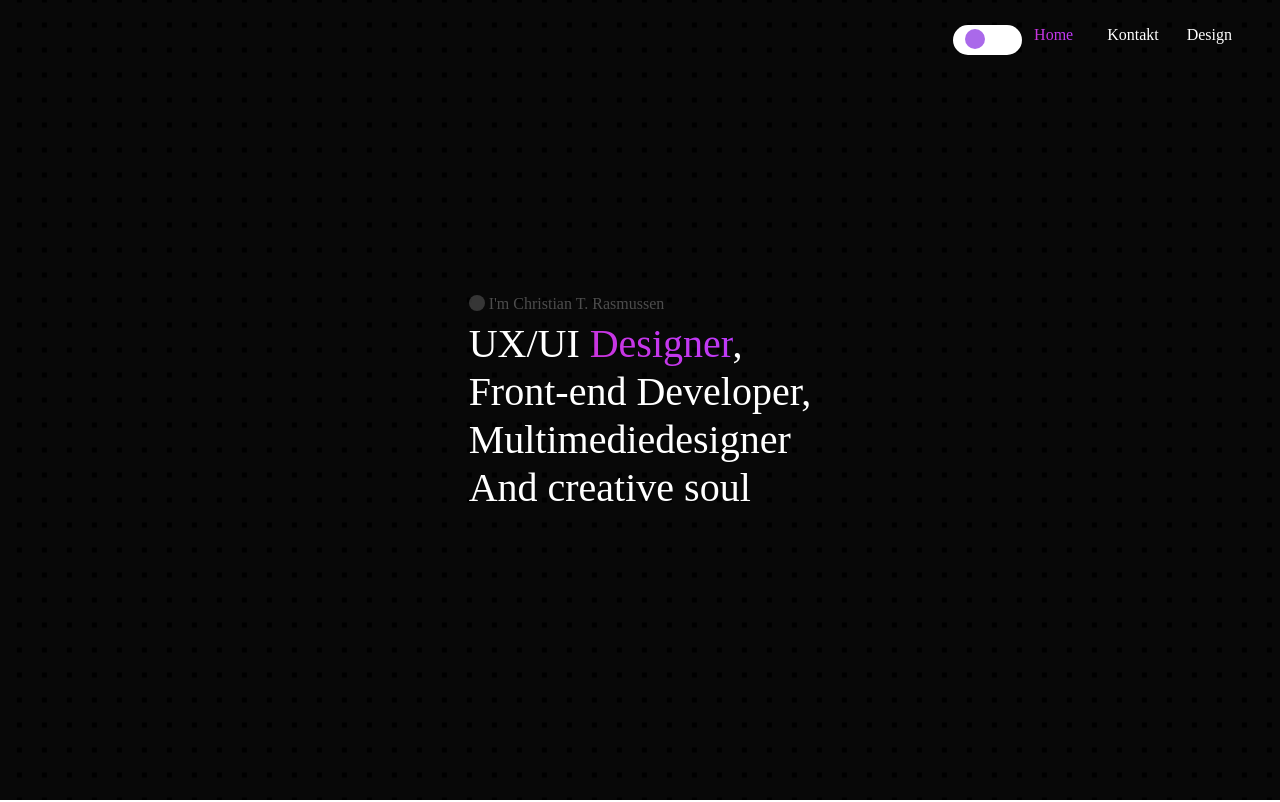
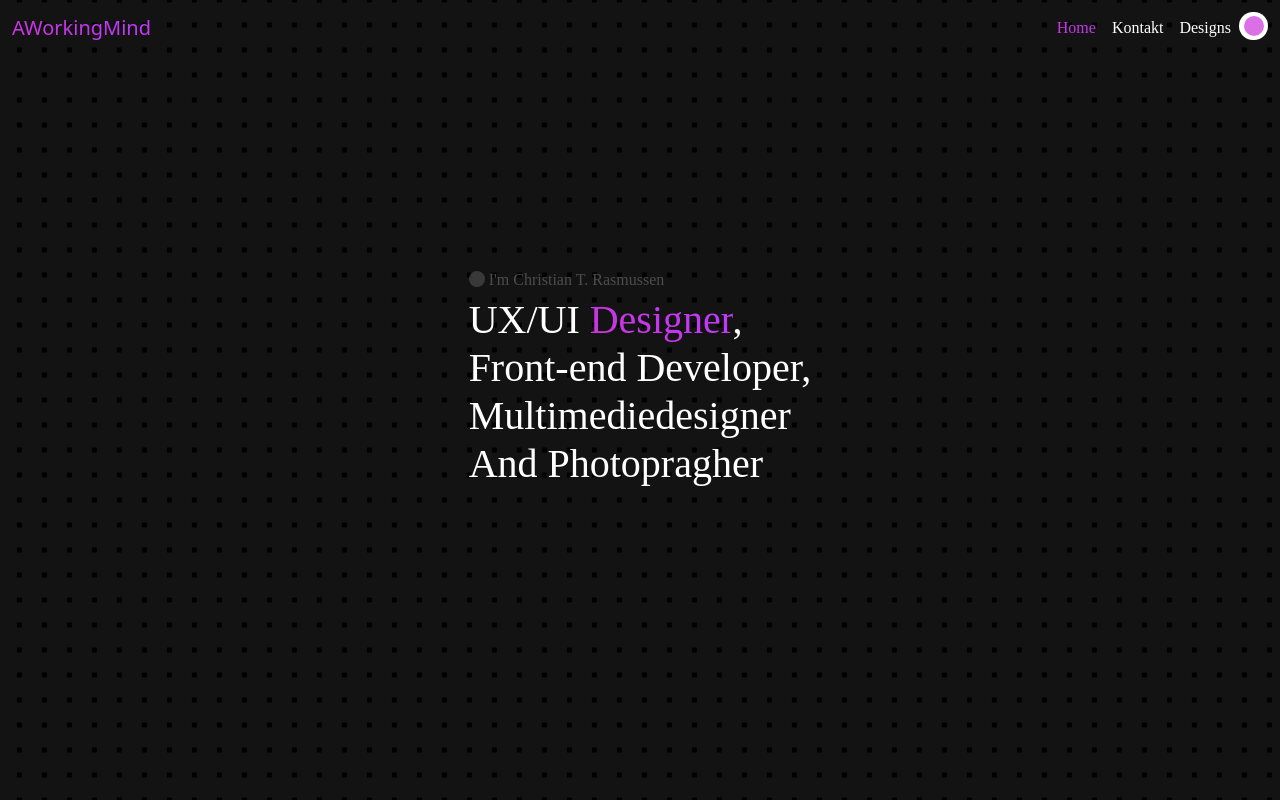
Before and after one commit to AWorkingMind/Portfolio-try, a website: page index.html in a window 1280 px wide. Shown: the top 802 px of the page. Drawn offline with nearby package versions, Linux system fonts and the light colour scheme; files that its build step writes are made by us from their sources.

Commit message:
Commit 1.0.0 Navigation done + Dark-mode

```diff
--- a/css/styles.scss
+++ b/css/styles.scss
@@ -19,10 +19,13 @@ $theme-colors: map-merge($theme-colors, $custom-colors);
 // 5. Du kan lave styling her...
 
 .navbar{
-	height: 10vh;
+
+}
+.navbar-b{
+	border: none;
 }
 .header{
-	background-color: rgba(0, 0, 0, 0.97);
+	background-color: rgba(12, 12, 12, 0.97);
 	height: 100vh;
 	background-position: right 600rem;
 	background-size: 25px 25px;
@@ -107,14 +110,12 @@ height: 50vh;
 	transition: 500ms;
 }
 .panel2 {
-
 	object-fit: cover;
 	width: 100%;
 	height: 100%;
 	transition: 500ms;
 }
 .panel3 {
-
 	object-fit: cover;
 	width: 100%;
 	height: 100%;
@@ -141,8 +142,8 @@ height: 50vh;
 }
 //Dark-mode-end//
 .switch {
-	height: 30px;
-	width: 75px;
+	height: 28px;
+	width: 29px;
 	background-color: white;
 	border-radius: 20px;
 }
@@ -152,16 +153,17 @@ height: 50vh;
 	height: 0;
 }
 .slider{
+	transform: translateX(-10px);
 	border-radius: 25px;
 	position: absolute;
 	height: 20px;
 	width: 20px;
 	cursor: pointer;
-	background-color: #aa69ea;
+	background-color: #db6fe5;
 	transition: 400ms;
 }
 input:checked + .slider {
-	transform: translateX(26px);
-	background-color: #1f1f1f;
+	background-color: #282828;
 	transition: 400ms;
+
 }
--- a/index.html
+++ b/index.html
@@ -12,6 +12,7 @@
 	<link href="css/styles.css" rel="stylesheet" type="text/css">
 
 	<meta name="viewport" content="width=device-width, initial-scale=1">
+	<script src="https://kit.fontawesome.com/61cb53b069.js" crossorigin="anonymous"></script>
 </head>
 
 <body>
@@ -22,14 +23,43 @@
 		<div class="row p-0 m-0">
 
 
+			<nav class="navbar navbar-expand-lg navbar-light overflow-hidden">
+				<div class="container-fluid">
+					<a class="navbar-brand text-white extra" href="#">AWorkingMind</a>
+					<button class="navbar-toggler navbar-b" type="button" data-bs-toggle="collapse" data-bs-target="#navbarNav" aria-controls="navbarNav" aria-expanded="false" aria-label="Toggle navigation">
+						<i class="fa-solid fa-bars text-white"></i>
+					</button>
+					<div class="collapse navbar-collapse justify-content-md-end" id="navbarNav">
+						<ul class="navbar-nav text-center ">
 
-			<div class="navbar d-flex justify-content-end">
+							<li class="nav-item ">
+								<a class="nav-link active word extra" aria-current="page" href="#">Home</a>
+							</li>
+							<li class="nav-item">
+								<a class="nav-link word" href="#">Kontakt</a>
+							</li>
+							<li class="nav-item">
+								<a class="nav-link word" href="#">Designs</a>
+							</li>
+
+							<li class="nav-item pt-1 d-none d-lg-block">
+								<label class="col switch ">
+									<input id="darkModeToggle" type="checkbox">
+									<span class="slider mt-1 "></span>
+								</label>
+							</li>
+						</ul>
+					</div>
+				</div>
+			</nav>
+
+
+
+
+
+			<div class="navbar d-flex justify-content-end d-none">
 				<div class="row p-0 m-0 ">
 
-					<label class="col switch ">
-						<input id="darkModeToggle" type="checkbox">
-						<span class="slider mt-1 "></span>
-					</label>
 
 						<a class="col text-decoration-none pe-3 open" href="#"><h6 class="p-0 word"><span class="extra">Home</span></h6></a>
 
@@ -47,7 +77,7 @@
 
 				<h1 class="col-12 text-white header-text p-0 m-0 display-6"> <span class="credit"> <div class="spinner-grow spinner-grow-sm" role="status">
 					<span class="visually-hidden">Loading...</span> </div> I'm Christian T. Rasmussen</span> <br> UX/UI <span class="extra">Designer</span>,
-				<br> Front-end Developer, <br> Multimediedesigner<br> And creative soul </h1>
+				<br> Front-end Developer, <br> Multimediedesigner<br> And Photopragher </h1>
 				</div>
 			</div>
 
```
